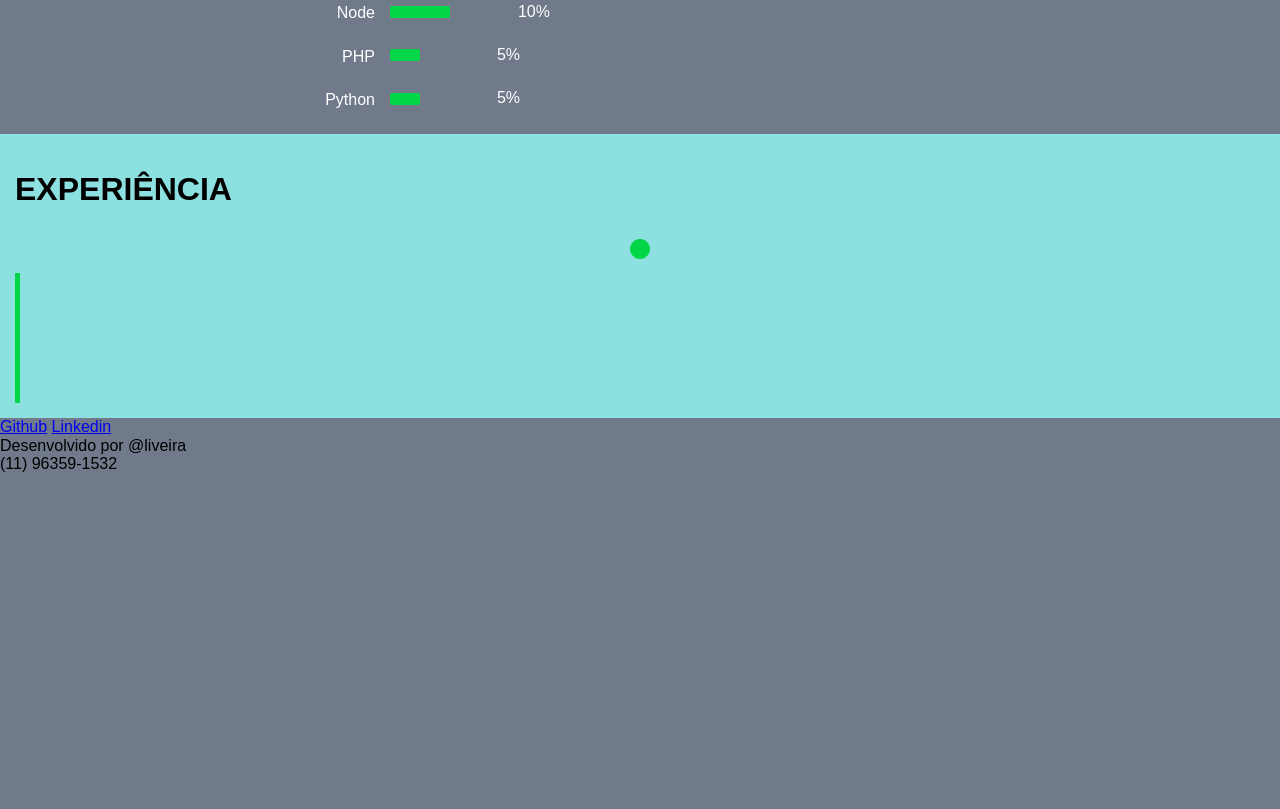
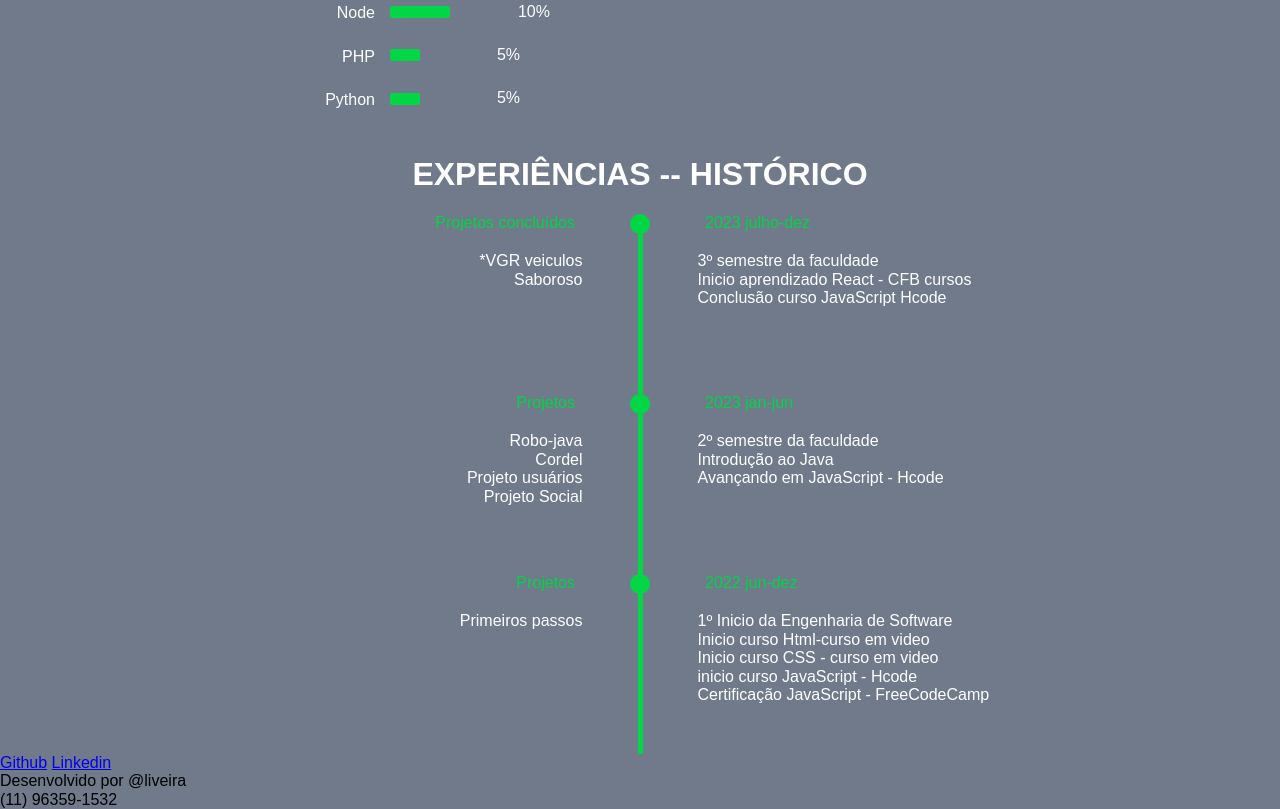
Before and after one commit to Oliveira2023/Luciano-site, a plain HTML site: page index.html in a window 1280 px wide. Shown: the part 1576-2385 px from the top of the page. Before the commit the page ends 2050 px from the top, so only its background shows below. Drawn offline with nearby package versions, Linux system fonts and the light colour scheme; files whose address does not match are found by name.

Commit message:
update061123

```diff
--- a/estilos/style.css
+++ b/estilos/style.css
@@ -144,21 +144,61 @@ main{
     width: 5%;
 }
 #experiencia {
-    margin: auto;
-    background-color: rgb(141, 224, 224);
-    padding: 15px;
+    display: flex;
+    flex-direction: column;
+    align-items: center;
+    color: white;
+
+    /* padding: 15px; */
 }
-#svg-line {
-    text-align: center;
+.svg-ball {
+    margin-bottom: -0px;
+    padding-bottom: 0;
+    fill: #00D646;
 }
-svg{
+.comp-iqqj6loz {
+
+    margin-top: 0;
+    width: 5px;
+    background-color: #00D646;
+    height: 160px;
+}
+.timeline {
+    display: flex;
+    flex-direction: row;
+    justify-content: center;
+    align-items: flex-start;
+    margin: 0px
 
 
-    margin: 10px;
-    fill: #00D646;
+
 }
-#comp-iqqj6loz {
-    width: 5px;
-    background-color: #00D646;
-    height: 130px;
+.time-refL, .time-refR {
+    width: 300px;
+    color: #00D646;
+    & li {
+        color: white;
+        list-style: none;
+        & a {
+            color: white;
+            text-decoration: none;
+            &:hover {
+                background-color: rgba(0, 0, 0, 0.493);
+
+                border-radius: 5px;
+                transition: .5s;
+                padding: 2px;
+            }
+        }
+    }
 }
+.time-refL {
+    text-align: right;
+    margin-right: 55px;
+
+}
+.time-refR {
+    text-align: left;
+    margin-left: 55px;
+
+}
--- a/index.html
+++ b/index.html
@@ -133,17 +133,84 @@
 
     </section>
     <section id="experiencia">
-        <h1>EXPERIÊNCIA</h1>
-        <div id="svg-line">
-            <svg preserveAspectRatio="xMidYMid meet" data-bbox="0 0 200 200" xmlns="http://www.w3.org/2000/svg" width="20" height="20" viewBox="0 0 200 200" role="presentation" aria-hidden="true">
-                <g>
-                    <path d="M200 100c0 55.228-44.772 100-100 100S0 155.228 0 100 44.772 0 100 0s100 44.772 100 100z"></path>
-                </g>
+        <h1>EXPERIÊNCIAS -- HISTÓRICO</h1>
+        <div class="timeline">
+            <div class="time-refL">
+                <p>Projetos concluídos</p>
+            </div>
+            <svg class="svg-ball" preserveAspectRatio="xMidYMid meet" data-bbox="0 0 200 200" xmlns="http://www.w3.org/2000/svg" width="20" height="20" viewBox="0 0 200 200" role="presentation" aria-hidden="true">
+            <g>
+                <path d="M200 100c0 55.228-44.772 100-100 100S0 155.228 0 100 44.772 0 100 0s100 44.772 100 100z"></path>
+            </g>
             </svg>
+            <div class="time-refR">2023 julho-dez</div>
+        </div>
+        <div class="timeline">
+            <ul class="time-refL">
+                <br>
+                <li><a href="https://vgr-veiculos.web.app/" target="_blank">*VGR veiculos</a></li>
+                <li><a href="https://github.com/Oliveira2023/Saboroso" target="_blank">Saboroso</a></li>
+            </ul>
             <div id="comp-iqqj6loz" class="comp-iqqj6loz aVng1S wixui-horizontal-line" style="visibility: inherit;" data-angle="90" data-angle-style-location="style" data-screen-in-hide="done"></div>
+            <ul class="time-refR">
+                <br>
+                <li>3º semestre da faculdade</li>
+                <li>Inicio aprendizado React - <a href="">CFB cursos</a></li>
+                <li>Conclusão curso JavaScript Hcode</li>
+            </ul>
         </div>
-        <div class="experience-row">
-            <div></div>
+        <div class="timeline">
+            <div class="time-refL">
+                <p>Projetos</p>
+            </div>
+            <svg class="svg-ball" preserveAspectRatio="xMidYMid meet" data-bbox="0 0 200 200" xmlns="http://www.w3.org/2000/svg" width="20" height="20" viewBox="0 0 200 200" role="presentation" aria-hidden="true">
+            <g>
+                <path d="M200 100c0 55.228-44.772 100-100 100S0 155.228 0 100 44.772 0 100 0s100 44.772 100 100z"></path>
+            </g>
+            </svg>
+            <div class="time-refR">2023 jan-jun</div>
+        </div>
+        <div class="timeline">
+            <ul class="time-refL">
+                <br>
+                <li><a href="https://github.com/Oliveira2023/NetBeansProjects/tree/main/ProjetoRobo3" target="_blank">Robo-java</a></li>
+                <li><a href="https://oliveira2023.github.io/Projeto-Cordel/" target="_blank">Cordel</a></li>
+                <li><a href="https://github.com/Oliveira2023/Hcode-projeto-usuarios" target="_blank">Projeto usuários</a></li>
+                <li><a href="https://oliveira2023.github.io/projeto-social/" target="_blank">Projeto Social</a></li>
+            </ul>
+            <div id="comp-iqqj6loz" class="comp-iqqj6loz aVng1S wixui-horizontal-line" style="visibility: inherit;" data-angle="90" data-angle-style-location="style" data-screen-in-hide="done"></div>
+            <ul class="time-refR">
+                <br>
+                <li>2º semestre da faculdade</li>
+                <li>Introdução ao Java</li>
+                <li>Avançando em JavaScript - Hcode</li>
+            </ul>
+        </div>
+        <div class="timeline">
+            <div class="time-refL">
+                <p>Projetos</p>
+            </div>
+            <svg class="svg-ball" preserveAspectRatio="xMidYMid meet" data-bbox="0 0 200 200" xmlns="http://www.w3.org/2000/svg" width="20" height="20" viewBox="0 0 200 200" role="presentation" aria-hidden="true">
+            <g>
+                <path d="M200 100c0 55.228-44.772 100-100 100S0 155.228 0 100 44.772 0 100 0s100 44.772 100 100z"></path>
+            </g>
+            </svg>
+            <div class="time-refR">2022 jun-dez</div>
+        </div>
+        <div class="timeline">
+            <ul class="time-refL">
+                <br>
+                <li><a href="https://github.com/Oliveira2023/Primeiros-passos" target="_blank">Primeiros passos</a></li>
+            </ul>
+            <div id="comp-iqqj6loz" class="comp-iqqj6loz aVng1S wixui-horizontal-line" style="visibility: inherit;" data-angle="90" data-angle-style-location="style" data-screen-in-hide="done"></div>
+            <ul class="time-refR">
+                <br>
+                <li>1º Inicio da Engenharia de Software</li>
+                <li>Inicio curso Html-curso em video</li>
+                <li>Inicio curso CSS - curso em video</li>
+                <li>inicio curso JavaScript - Hcode</li>
+                <li>Certificação JavaScript - FreeCodeCamp</li>
+            </ul>
         </div>
     </section>
     <footer>
```
